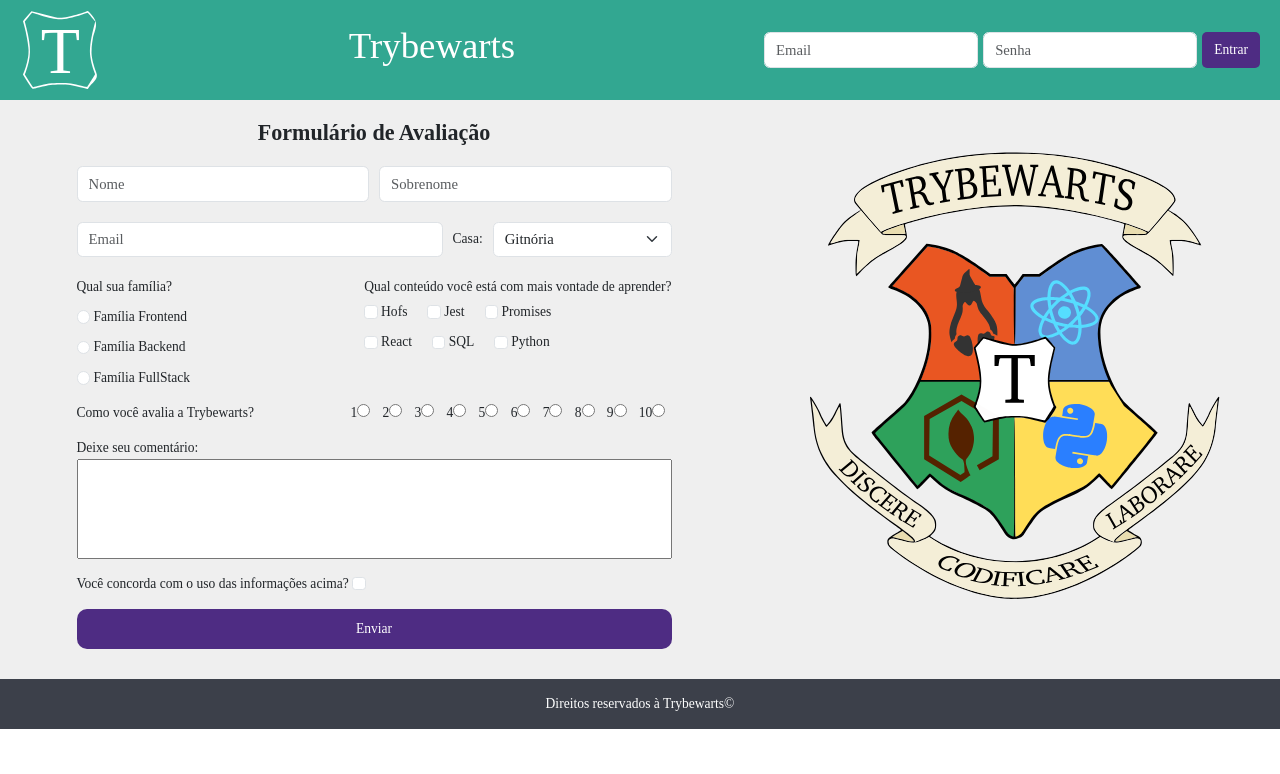
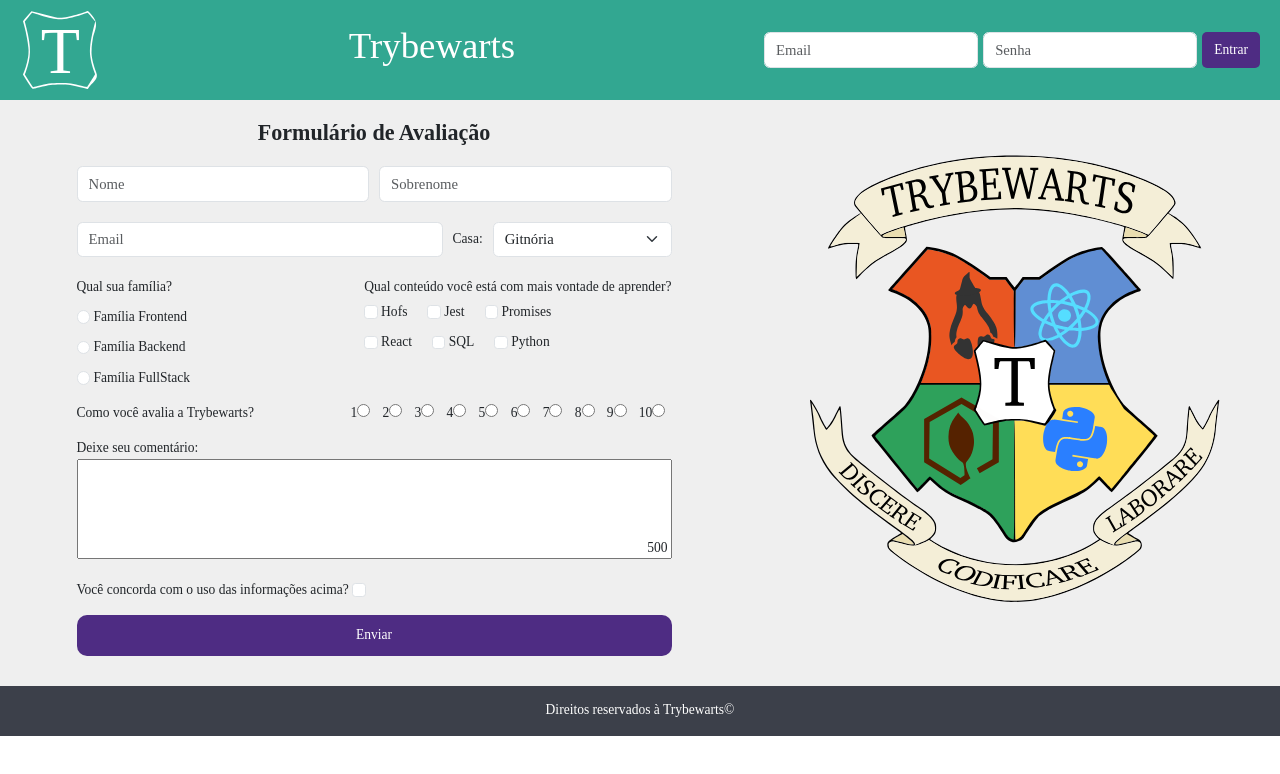
Before and after one commit to renanmarquesgarcia/trybewarts, a website: page index.html in a window 1280 px wide. Drawn offline with nearby package versions, Linux system fonts and the light colour scheme; a web font is replaced by a local one.

Commit message:
Create characters counter

```diff
--- a/index.html
+++ b/index.html
@@ -148,7 +148,10 @@
       </section>
       <section id="comments">
         <label for="textarea" class="textarea">Deixe seu comentário:</label>
-        <textarea id="textarea" maxlength="500"></textarea>
+        <div>
+          <textarea id="textarea" maxlength="500"></textarea>
+          <span id="counter">500</span>
+        </div>
       </section>
       <section id="agreement-section">
         <label for="agreement" id="label-infos">
--- a/script.js
+++ b/script.js
@@ -49,8 +49,18 @@ const enableSubmitBtn = () => {
   });
 };
 
+const couterCharacters = () => {
+  const textarea = document.querySelector('#textarea');
+  textarea.addEventListener('keyup', (event) => {
+    const counterSpan = document.querySelector('#counter');
+    const maxCounter = 500;
+    counterSpan.innerHTML = (maxCounter - event.target.value.length);
+  });
+};
+
 window.onload = () => {
   validateLogin();
   createRateRadiosBtns();
   enableSubmitBtn();
+  couterCharacters();
 };
--- a/style.css
+++ b/style.css
@@ -133,6 +133,10 @@ main {
   margin-bottom: 15px;
 }
 
+#comments div {
+  position: relative;
+}
+
 #textarea {
   height: 100px;
   padding: 10px;
@@ -142,6 +146,13 @@ main {
 
 #textarea:focus {
   outline-color: rgb(78, 44, 131);
+}
+
+#counter {
+  position: absolute;
+  right: 0;
+  bottom: 0;
+  transform: translate(-4px, -7px);
 }
 
 #submit-btn {
```
